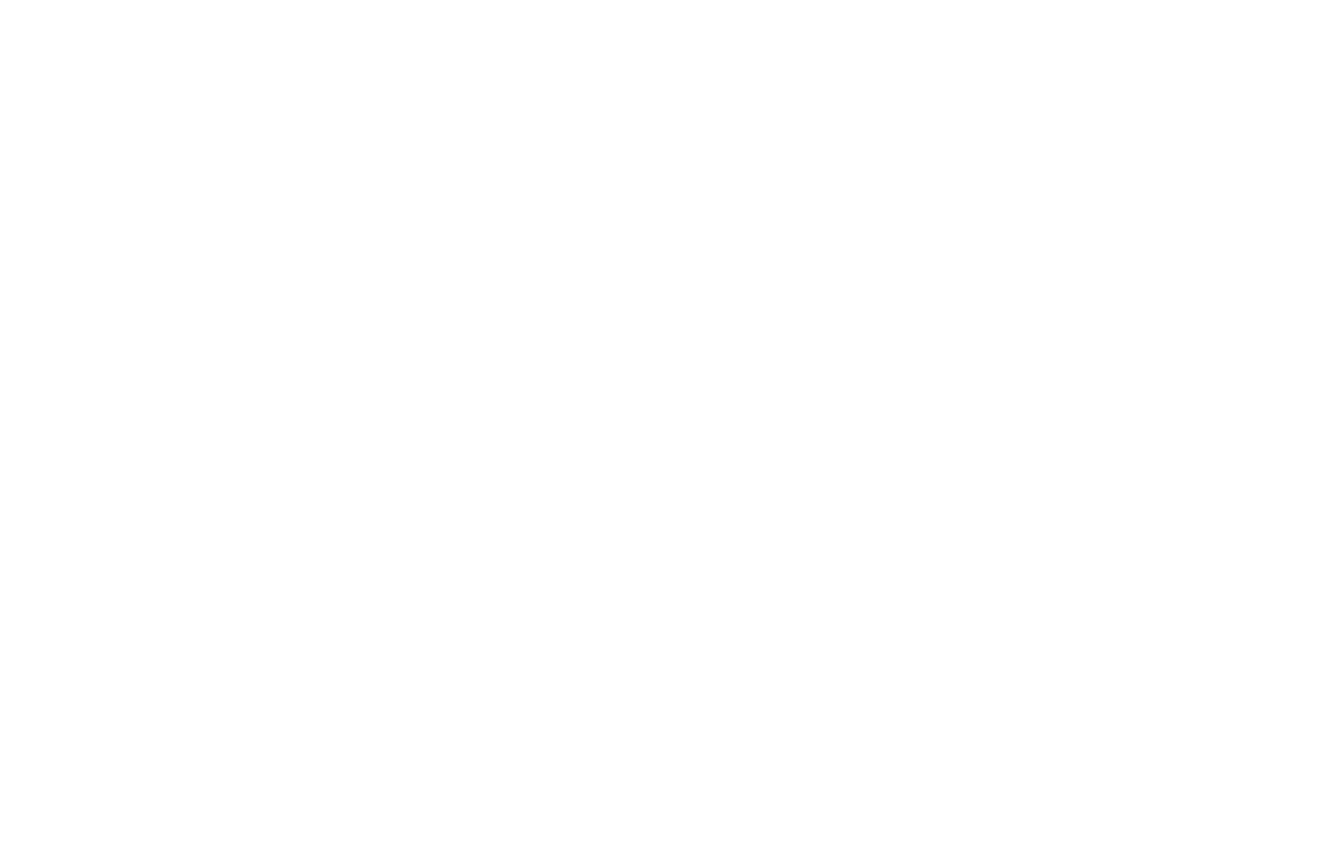
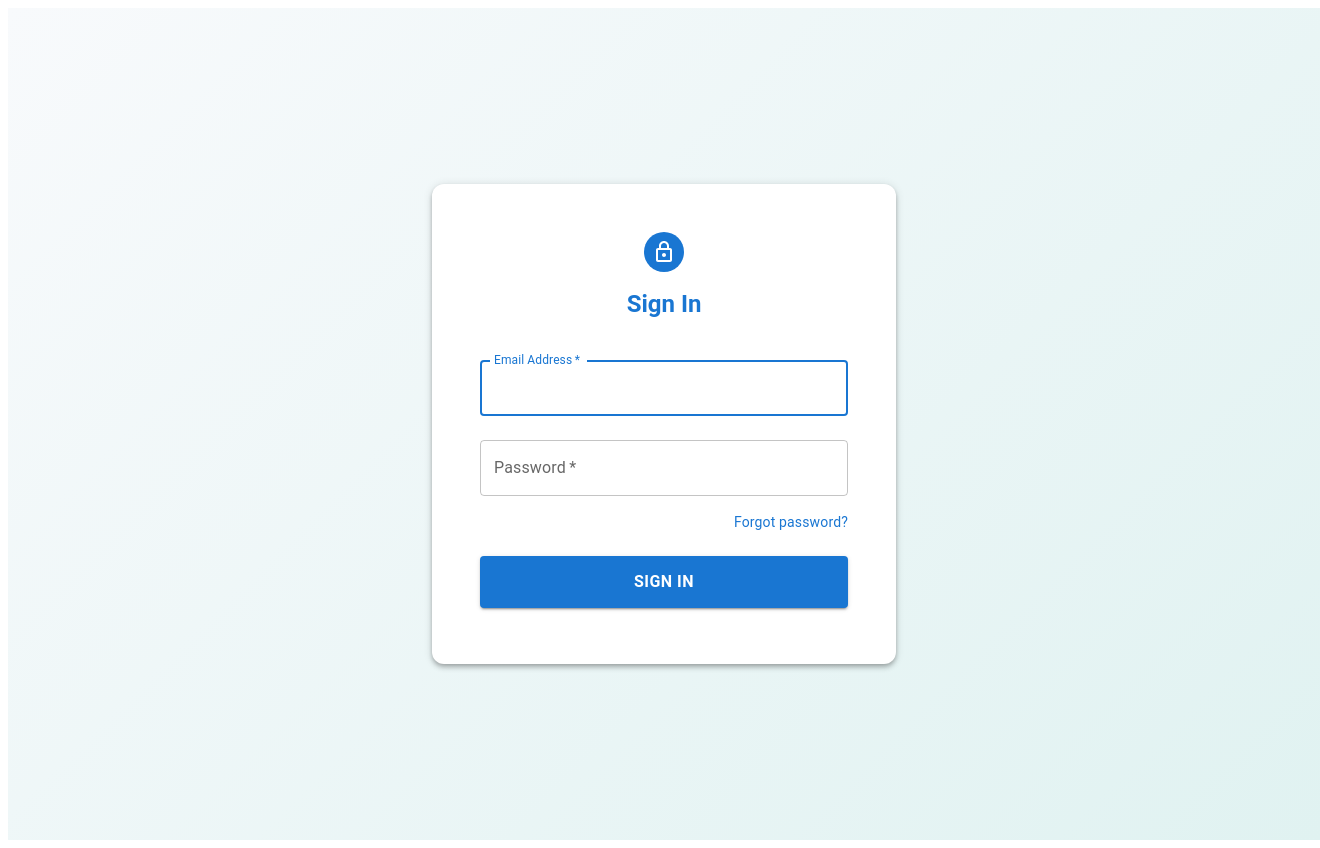
Before and after one commit to DiniduNethsara0423/Nic-validation-Frontend-matirialUi, a React (Vite) app in the folder nic-front/: page / in a window 1280 px wide. Before the commit this address had no page. Shown: the whole page, 1320 px wide, since content can reach past the window. Before the commit the page ends 800 px from the top, so only its background shows below. Built offline with nearby package versions, Linux system fonts and the light colour scheme.

Commit message:
`Removed LoginPage and replaced Navbar with SignIn in App.jsx`

```diff
--- a/nic-front/src/App.jsx
+++ b/nic-front/src/App.jsx
@@ -5,13 +5,14 @@
 import GenerateReportsPage from './pages/Home/GenerateReportsPage';
 import ShowAllNICsPage from './pages/Home/ShowAllNicPage';
 import SearchByFileNamePage from './pages/Home/SearchByFileName';
-import Navbar from './components/Navbar';
+import SignIn from './pages/SignIn';
 
 function App() {
   return (
     <Router>
 
       <Routes>
+        <Route path="/" element={<SignIn />} />
         <Route path="/dashboard" element={<DashboardPage />} />
         <Route path="/upload" element={<UploadCSVPage />} />
         <Route path="/reports" element={<GenerateReportsPage />} />
--- /dev/null
+++ b/nic-front/src/pages/SignIn.jsx
@@ -0,0 +1,102 @@
+import React from "react";
+import {
+  Container,
+  TextField,
+  Button,
+  Typography,
+  Box,
+  Card,
+  CardContent,
+  Avatar,
+  Link,
+} from "@mui/material";
+import LockOutlinedIcon from "@mui/icons-material/LockOutlined";
+
+const SignIn = () => {
+  return (
+    <Box
+      sx={{
+        width: "100vw",
+        height: "100vh",
+        display: "flex",
+        alignItems: "center",
+        justifyContent: "center",
+        background: "linear-gradient(135deg, #f8fafc, #e0f2f1)",
+        padding: 2,
+      }}
+    >
+      <Card
+        sx={{
+          padding: 4,
+          width: "100%",
+          maxWidth: 400,
+          boxShadow: 4,
+          borderRadius: 3,
+          bgcolor: "white",
+        }}
+      >
+        <CardContent>
+          <Box sx={{ display: "flex", flexDirection: "column", alignItems: "center" }}>
+            <Avatar sx={{ bgcolor: "primary.main", mb: 2 }}>
+              <LockOutlinedIcon />
+            </Avatar>
+            <Typography variant="h5" gutterBottom fontWeight="bold" color="primary">
+              Sign In
+            </Typography>
+          </Box>
+
+          <Box component="form" noValidate sx={{ mt: 2 }}>
+            <TextField
+              fullWidth
+              label="Email Address"
+              variant="outlined"
+              margin="normal"
+              required
+              autoFocus
+            />
+            <TextField
+              fullWidth
+              label="Password"
+              type="password"
+              variant="outlined"
+              margin="normal"
+              required
+            />
+
+            {/* Forgot Password Link */}
+            <Box sx={{ display: "flex", justifyContent: "flex-end", mt: 1 }}>
+              <Link
+                href="#"
+                variant="body2"
+                sx={{
+                  textDecoration: "none",
+                  color: "primary.main",
+                  "&:hover": { textDecoration: "underline" },
+                }}
+              >
+                Forgot password?
+              </Link>
+            </Box>
+
+            <Button
+              type="submit"
+              fullWidth
+              variant="contained"
+              color="primary"
+              sx={{
+                mt: 3,
+                py: 1.5,
+                fontSize: "16px",
+                fontWeight: "bold",
+              }}
+            >
+              Sign In
+            </Button>
+          </Box>
+        </CardContent>
+      </Card>
+    </Box>
+  );
+};
+
+export default SignIn;
```
Also changed, not shown: nic-front/src/pages/LoginPage.jsx (deleted, +0 -9 lines).
